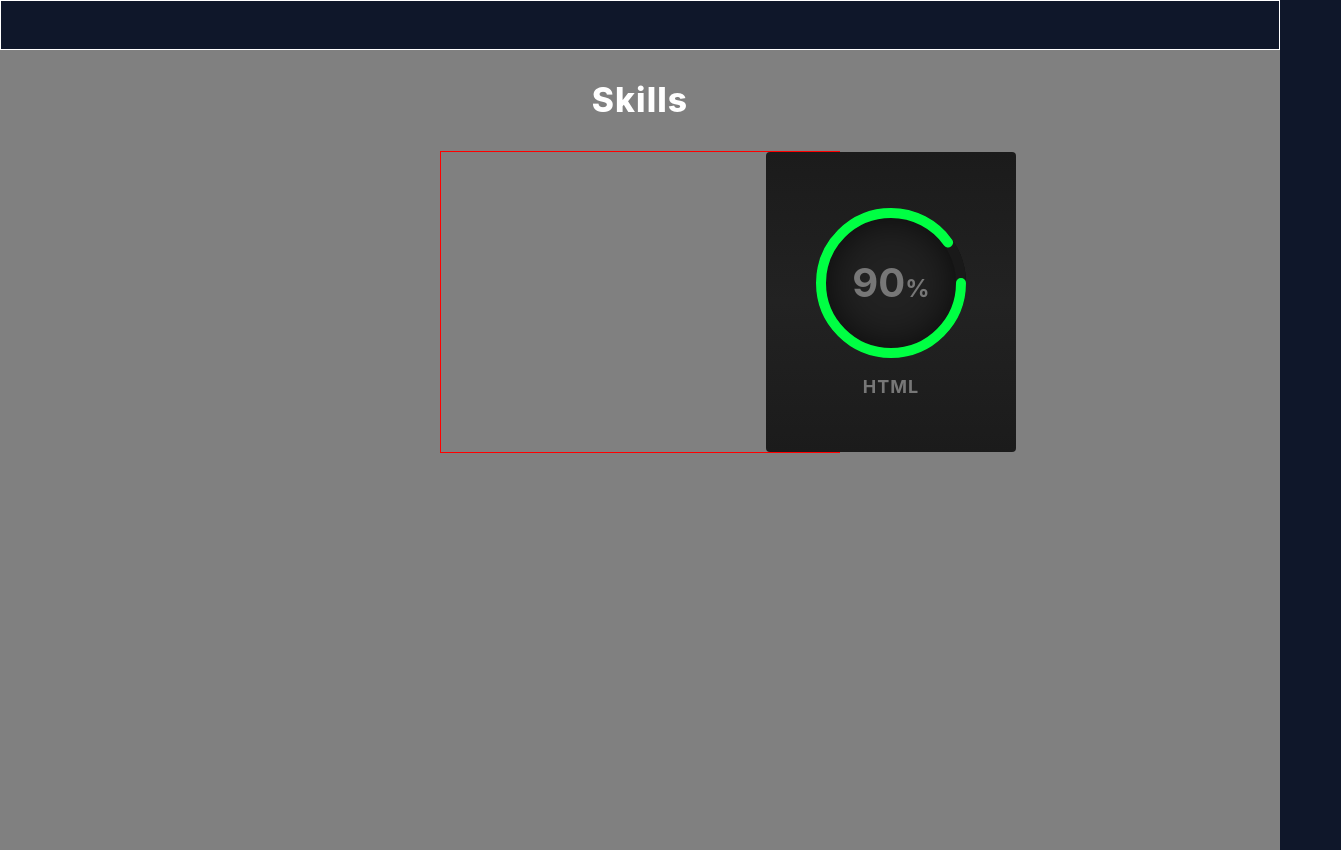
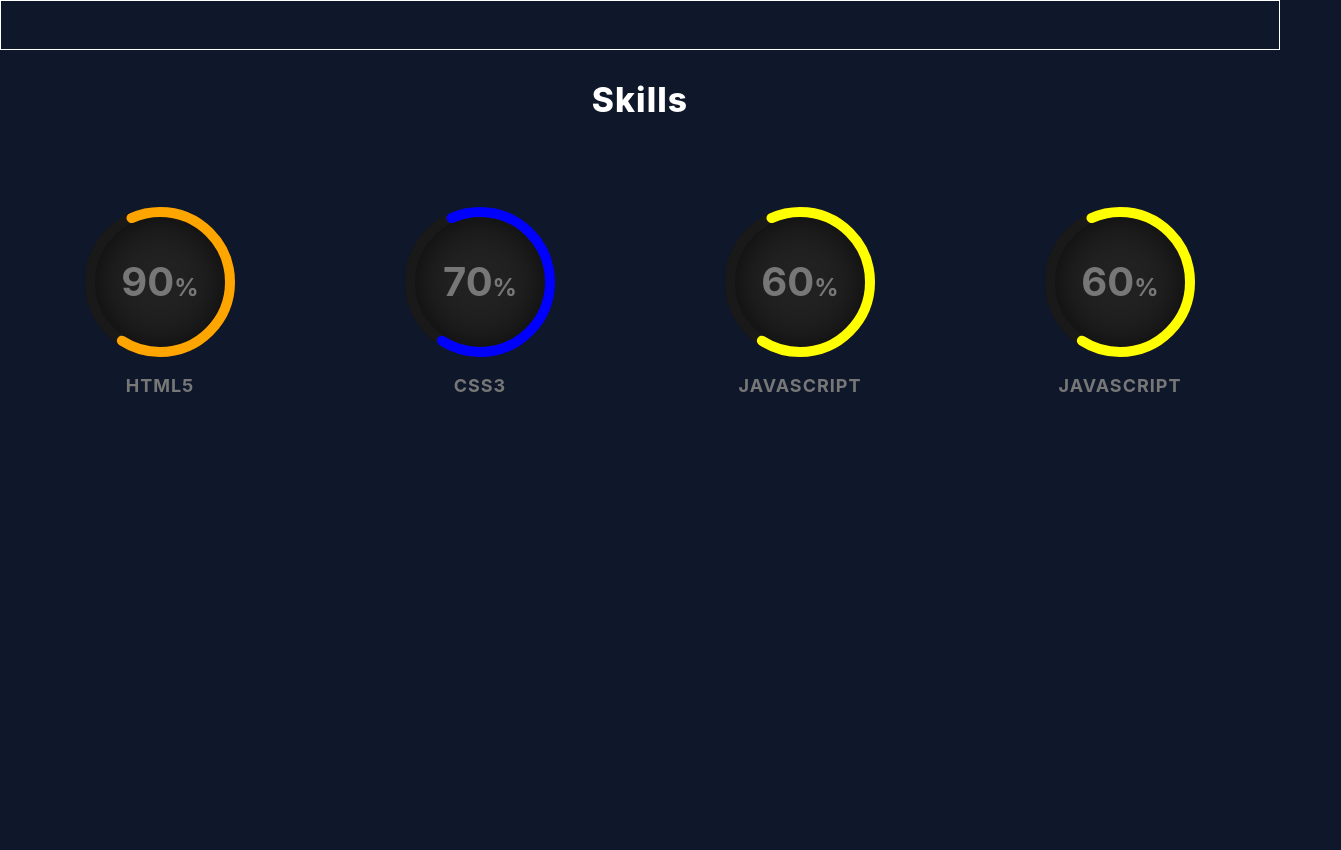
Before and after one commit to mayconbalves/mayconalves.com, a Gatsby site: page / in a window 1280 px wide. Shown: the part 750-1600 px from the top of the page, 1341 px wide, since content can reach past the window. Built offline with nearby package versions, Linux system fonts and the light colour scheme; Gatsby itself is replaced by a stand-in of ours; some icons are missing.

Commit message:
feat: create card component

```diff
--- /dev/null
+++ b/src/components/Card/index.tsx
@@ -0,0 +1,31 @@
+import React from 'react'
+import { CardProps } from './interface'
+import * as S from './styled'
+
+
+
+const Card = ({ percent, strokeColor, technology }: CardProps) => {
+  return (
+    <S.ContainerCard>
+      <S.Card strokeColor={strokeColor}>
+        <div>
+          <S.Percent>
+            <S.Svg>
+              <S.Circle cx="70" cy="70" r="70"></S.Circle>
+              <S.Circle cx="70" cy="70" r="70"></S.Circle>
+            </S.Svg>
+            <S.Num>
+              <S.NumTitle>
+                {percent}
+                <S.Span>%</S.Span>
+              </S.NumTitle>
+            </S.Num>
+          </S.Percent>
+          <S.TechTitle>{technology}</S.TechTitle>
+        </div>
+      </S.Card>
+    </S.ContainerCard>
+  )
+}
+
+export default Card
--- /dev/null
+++ b/src/components/Card/interface.ts
@@ -0,0 +1,5 @@
+export interface CardProps {
+  percent: string;
+  strokeColor: string;
+  technology: string;
+}
--- /dev/null
+++ b/src/components/Card/styled.ts
@@ -0,0 +1,115 @@
+import styled from 'styled-components';
+
+type Colors = {
+  strokeColor?: string;
+}
+
+export const ContainerCard = styled.div`
+  position: relative;
+  display: flex;
+  justify-content: space-around;
+`
+
+export const Card = styled.div<Colors>`
+  cursor: pointer;
+  position: relative;
+  width: 250px;
+  display: flex;
+  justify-content: center;
+  align-items: center;
+  height: 300px;
+  border-radius: 4px;
+  text-align: center;
+  overflow: hidden;
+  transition: 0.5s;
+
+  &:hover {
+    transform: translateY(-10px);
+    box-shadow: 0 15px 35px rgba(0,0,0,.5);
+
+    &::before {
+      content: '';
+      position: absolute;
+      top: 0;
+      left: -50%;
+      width: 100%;
+      height: 100%;
+      pointer-events: none;
+      z-index: 1;
+    }
+
+    span {
+      color: #fff;
+    }
+
+    h2 {
+      color: #fff;
+    }
+  }
+
+  &:nth-child(1) svg circle:nth-child(2) {
+    stroke: ${(props) => props.strokeColor ? props.strokeColor : '#00ff43'};
+  }
+`
+
+export const Percent = styled.div`
+  position: relative;
+  width: 150px;
+  height: 150px;
+  border-radius: 50%;
+  box-shadow: inset 0 0 50px #000;
+  background:#222;
+  z-index: 1000;
+`
+
+export const Num = styled.div`
+  position: absolute;
+  top: 0;
+  left: 0;
+  width: 100%;
+  height: 100%;
+  display: flex;
+  justify-content: center;
+  align-items: center;
+  border-radius: 50%;
+`
+
+export const NumTitle = styled.h2`
+  color: #777;
+  font-weight: 700;
+  font-size: 40px;
+  transition: 0.5s;
+`
+
+export const Span = styled.span`
+  color: #777;
+  font-size: 24px;
+  transition: 0.5s;
+`
+
+export const Svg = styled.svg`
+  z-index: 1000;
+`
+
+export const Circle = styled.circle`
+  fill: none;
+  stroke: #191919;
+  stroke-width: 10;
+  stroke-linecap: round;
+  transform: translate(5px, 5px);
+
+  &:nth-child(2) {
+    stroke-dasharray: 150;
+  }
+`
+
+export const TechTitle = styled.h2`
+  position: relative;
+  color: #777;
+  margin-top: 20px;
+  font-weight: 700;
+  font-size: 18px;
+  letter-spacing: 1px;
+  text-transform: uppercase;
+  transition: 0.5s;
+`
--- a/src/pages/index.tsx
+++ b/src/pages/index.tsx
@@ -1,11 +1,10 @@
 import React from 'react'
 import styled from 'styled-components'
 import Layout from '../components/Layout'
-import Grid from '../components/Grid'
 import Seo from '../components/Seo'
+import Card from '../components/Card'
 
 const Container = styled.div`
-  background: gray;
   flex-direction: column;
   display: flex;
   min-height: 100vh;
@@ -21,140 +20,35 @@ const Title = styled.h2`
   padding: 0 1.4rem;
 `
 const WrapperSkill = styled.div`
-  align-items: center;
-  background: gray;
-  display: flex;
-  justify-content: space-evenly;
+  display: grid;
   width: 100%;
+  grid-template-columns: repeat(4, minmax(30px, 1fr));
+  grid-template-rows: 300px;
+  row-gap: 1px;
 `
 
-const Skills = styled.div`
-  align-item: center;
-  border: 1px solid red;
-  display: flex;
-  flex-direction: column;
-  gap: 20px 10px;
-  width: 400px;
-`
-
-const ContainerCard = styled.div`
-  position: relative;
-  width: 900px;
-  display: flex;
-  justify-content: space-around;
-`
-
-const Card = styled.div`
-  cursor: pointer;
-  position: relative;
-  width: 250px;
-  background: linear-gradient(0deg,#1b1b1b,#222,#1b1b1b);
-  display: flex;
-  justify-content: center;
-  align-items: center;
-  height: 300px;
-  border-radius: 4px;
-  text-align: center;
-  overflow: hidden;
-  transition: 0.5s;
-
-  &:hover {
-    transform: translateY(-10px);
-    box-shadow: 0 15px 35px rgba(0,0,0,.5);
-
-    &::before {
-      content: '';
-      position: absolute;
-      top: 0;
-      left: -50%;
-      width: 100%;
-      height: 100%;
-      pointer-events: none;
-      z-index: 1;
-    }
-
-    span {
-      color:#fff;
-    }
-
-    h2 {
-      color:#fff;
-    }
+const cardContent = [
+  {
+    percent: '90',
+    strongColor: 'orange',
+    technology: 'HTML5'
+  },
+  {
+    percent: '70',
+    strongColor: 'blue',
+    technology: 'Css3'
+  },
+  {
+    percent: '60',
+    strongColor: 'yellow',
+    technology: 'JavaScript'
+  },
+  {
+    percent: '60',
+    strongColor: 'yellow',
+    technology: 'JavaScript'
   }
-
-  &:nth-child(1) svg circle:nth-child(2) {
-    stroke-dashoffset: calc(440 - (440 * 90) / 100);
-    stroke:#00ff43;
-  }
-`
-
-const Percent = styled.div`
-  position: relative;
-  width: 150px;
-  height: 150px;
-  border-radius: 50%;
-  box-shadow: inset 0 0 50px #000;
-  background:#222;
-  z-index: 1000;
-`
-
-const Num = styled.div`
-  position: absolute;
-  top: 0;
-  left: 0;
-  width: 100%;
-  height: 100%;
-  display: flex;
-  justify-content: center;
-  align-items: center;
-  border-radius: 50%;
-`
-
-const NumTitle = styled.h2`
-  color:#777;
-  font-weight: 700;
-  font-size: 40px;
-  transition: 0.5s;
-`
-
-const Span = styled.span`
-  color:#777;
-  font-size: 24px;
-  transition: 0.5s;
-`
-
-const Svg = styled.svg`
-  position: relative;
-  width: 150px;
-  height: 150px;
-  z-index: 1000;
-`
-
-const Circle = styled.circle`
-  width: 100%;
-  height: 100%;
-  fill: none;
-  stroke:#191919;
-  stroke-width: 10;
-  stroke-linecap: round;
-  transform: translate(5px,5px);
-
-  &:nth-child(2) {
-    stroke-dasharray: 440;
-    stroke-dashoffset: 440;
-  }
-`
-
-const TechTitle = styled.h2`
-  position: relative;
-  color:#777;
-  margin-top: 20px;
-  font-weight: 700;
-  font-size: 18px;
-  letter-spacing: 1px;
-  text-transform: uppercase;
-  transition: 0.5s;
-`
+]
 
 const HomePage = () => (
   <Layout>
@@ -162,27 +56,16 @@ const HomePage = () => (
     <Container>
       <Title>Skills</Title>
       <WrapperSkill>
-        <Skills>
-          <ContainerCard>
-            <Card>
-              <div>
-                <Percent>
-                  <Svg>
-                    <Circle cx="70" cy="70" r="70"></Circle>
-                    <Circle cx="70" cy="70" r="70"></Circle>
-                  </Svg>
-                  <Num>
-                    <NumTitle>
-                      90
-                      <Span>%</Span>
-                    </NumTitle>
-                  </Num>
-                </Percent>
-                <TechTitle>Html</TechTitle>
-              </div>
-            </Card>
-          </ContainerCard>
-        </Skills>
+        {
+          cardContent.map((card, index) => (
+            <Card
+              key={index}
+              percent={card.percent}
+              strokeColor={card.strongColor}
+              technology={card.technology}
+            />
+          ))
+        }
       </WrapperSkill>
     </Container>
   </Layout>
```
